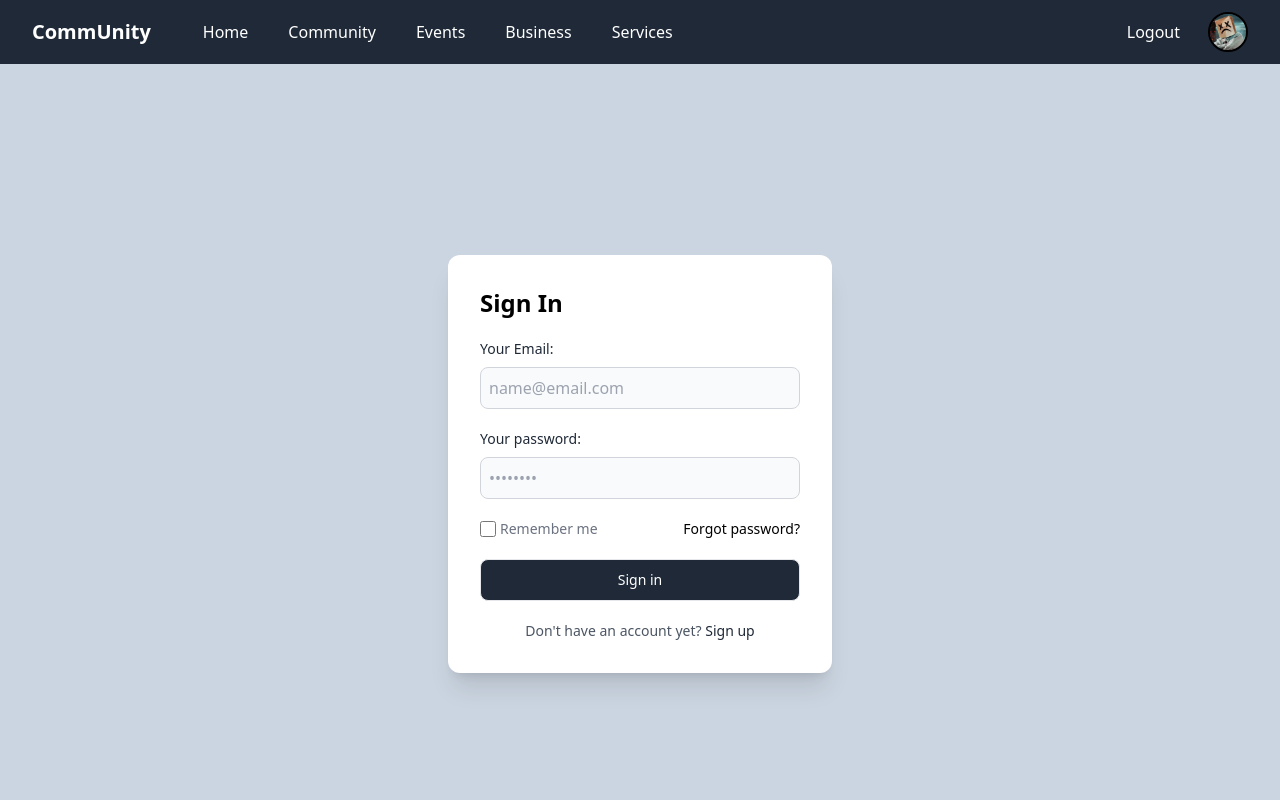
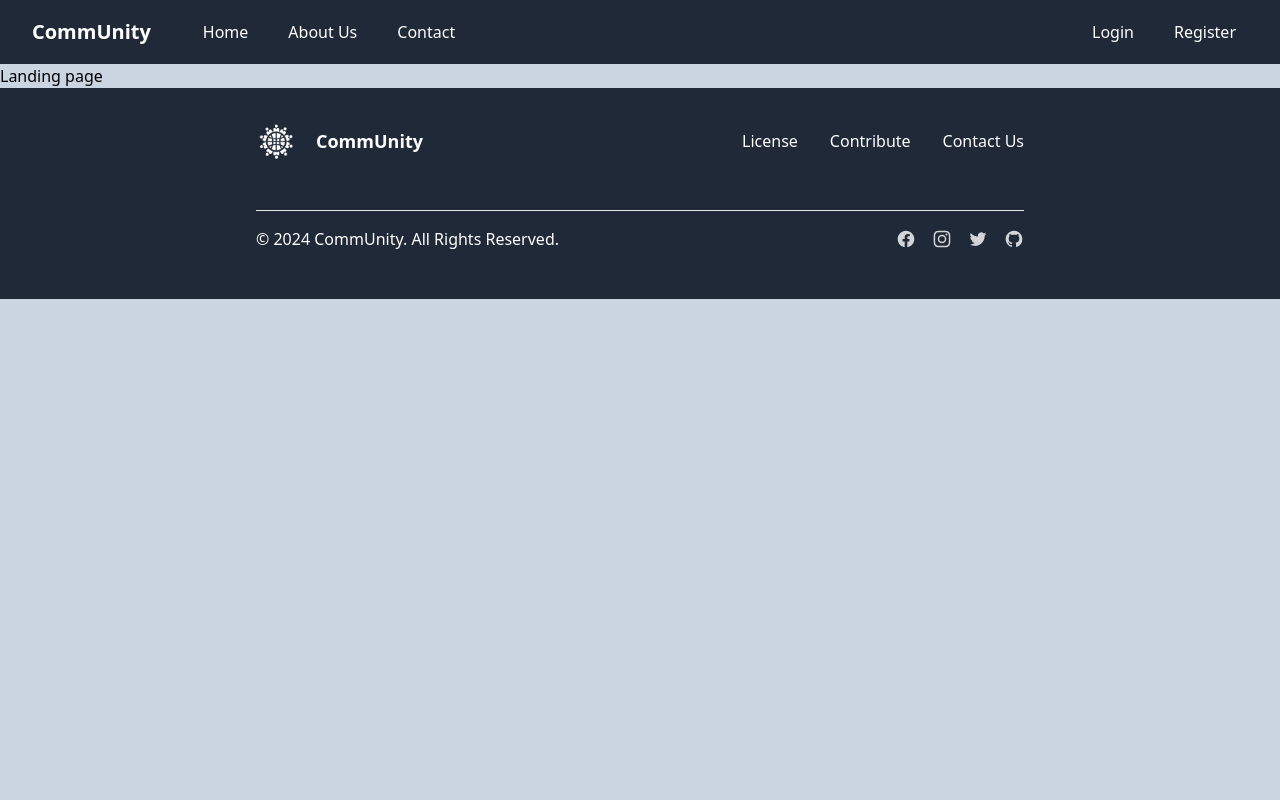
Before and after one commit to GnananSai/community-platform, a Next.js app: page / in a window 1280 px wide. Shown: the top 800 px of the page. Built offline with nearby package versions, Linux system fonts and the light colour scheme.

Commit message:
Routing for login/register

```diff
--- a/src/app/layout.tsx
+++ b/src/app/layout.tsx
@@ -1,13 +1,12 @@
+"use client";
 import type { Metadata } from "next";
 import { Inter } from "next/font/google";
 import "./globals.css";
+import Navbar from "@/components/Navbar1";
+import Footer from "@/components/Footer";
 
 const inter = Inter({ subsets: ["latin"] });
 
-export const metadata: Metadata = {
-  title: "CommUnity",
-  description: "Generated by create next app",
-};
 
 export default function RootLayout({
   children,
@@ -16,7 +15,11 @@ export default function RootLayout({
 }>) {
   return (
     <html lang="en">
-      <body className="bg-slate-300 overflow-x-hidden">{children}</body>
+      <body className="bg-slate-300 overflow-x-hidden">
+        <Navbar/>
+        {children}
+        <Footer/>
+      </body>
     </html>
   );
 }
--- /dev/null
+++ b/src/app/login/page.tsx
@@ -0,0 +1,7 @@
+import Login from "@/components/Login";
+
+export default function loginPage(){
+    return (
+        <Login/>
+    )
+}
--- a/src/app/page.tsx
+++ b/src/app/page.tsx
@@ -10,10 +10,9 @@ import SignUp from "@/components/SignUp";
 export default function Home() {
   return (
     <main>
-      <Navbar1 />
-      <Login/>
-      <SignUp/>
-      <Footer/>
+      <div className="h-4/5">
+        Landing page
+      </div>
     </main>
   );
 }
--- a/src/app/pages/login/index.tsx
+++ /dev/null
@@ -1,7 +0,0 @@
-export default function loginPage(){
-    return (
-        <div>
-            Testing
-        </div>
-    )
-}
--- /dev/null
+++ b/src/app/register/page.tsx
@@ -0,0 +1,7 @@
+import SignUp from "@/components/SignUp";
+
+export default function loginPage(){
+    return (
+        <SignUp/>
+    )
+}
--- a/src/components/Login.tsx
+++ b/src/components/Login.tsx
@@ -3,7 +3,7 @@ import React from 'react'
 
 const Login = () => {
   return (
-      <div className='h-screen w-screen flex justify-center items-center'>
+      <div className='h-fit w-screen flex justify-center items-center py-40'>
         <div className='sm:shadow-xl p-8 bg-white rounded-xl w-96'>
 
             <h1 className='font-semibold text-2xl mb-5'>Sign In</h1>
--- a/src/components/Navbar1.tsx
+++ b/src/components/Navbar1.tsx
@@ -20,7 +20,7 @@ const LOGGED_IN_MENU_LIST = [
 ];
 
 const Navbar = () => {
-  const [isLogin, setIsLogin] = useState(true);
+  const [isLogin, setIsLogin] = useState(false);
   const [navActive, setNavActive] = useState(false);
   const [activeIdx, setActiveIdx] = useState(-1);
 
--- a/src/components/SignUp.tsx
+++ b/src/components/SignUp.tsx
@@ -3,7 +3,7 @@ import React from 'react'
 
 const SignUp = () => {
   return (
-      <div className='h-screen w-screen flex justify-center items-center'>
+      <div className='h-fit w-screen flex justify-center items-center py-40'>
         <div className='sm:shadow-xl p-8 bg-white rounded-xl w-96'>
 
             <h1 className='font-semibold text-2xl mb-5'>Make An Account</h1>
```
